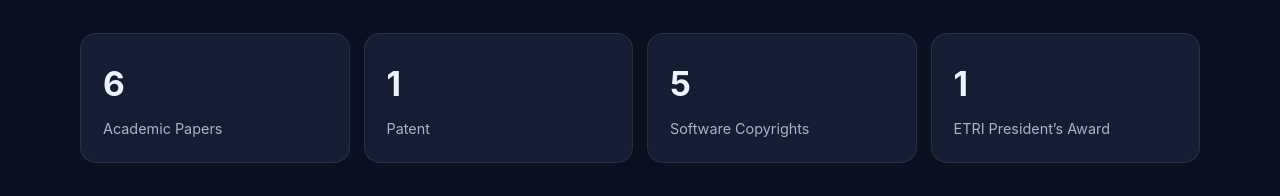
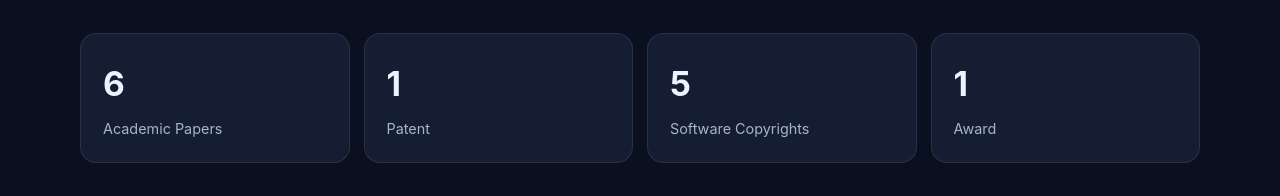
Before and after one commit to DaeyeongCho/DaeyeongCho.github.io, a plain HTML site: page index.html in a window 1280 px wide. Shown: the part 2830-3026 px from the top of the page. Drawn offline with Linux system fonts and the light colour scheme.

Commit message:
ETRI President’s Award -> Award

```diff
--- a/index.html
+++ b/index.html
@@ -144,7 +144,7 @@
           <div class="stat"><strong>6</strong><span>Academic Papers</span></div>
           <div class="stat"><strong>1</strong><span>Patent</span></div>
           <div class="stat"><strong>5</strong><span>Software Copyrights</span></div>
-          <div class="stat"><strong>1</strong><span>ETRI President’s Award</span></div>
+          <div class="stat"><strong>1</strong><span>Award</span></div>
         </div>
 
         <div class="card-grid research-grid">
```
